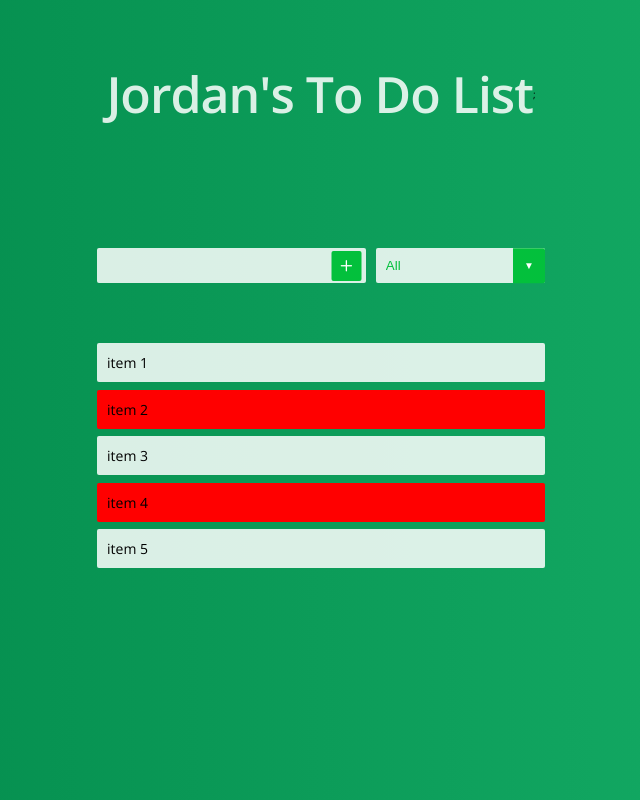
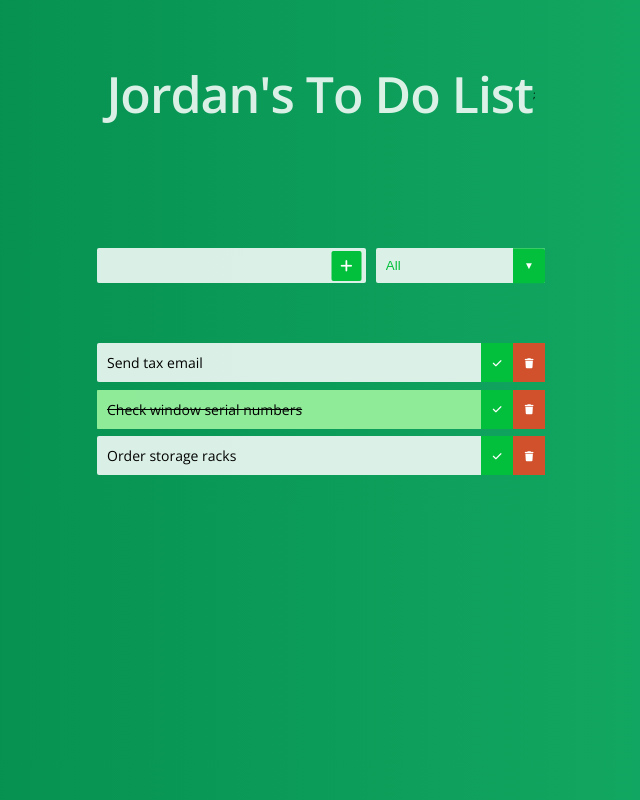
Before and after one commit to j-hutchison/react-todolist, a React (Create React App) app: page / in a window 1280 px wide. Shown: the whole page, without its empty margins (319-959 px from the left). Built offline with nearby package versions, Linux system fonts and the light colour scheme.

Commit message:
Added add and remove functionality

```diff
--- a/src/App.js
+++ b/src/App.js
@@ -1,16 +1,64 @@
+import React, { useState } from "react";
+
 import "./App.css";
 import Header from "./components/Header";
 import MenuBar from "./components/MenuBar";
 import ToDoList from "./components/todolist/ToDoList";
 
-import listData from "./data/DummyListData.json";
+import data from "./data/DummyListData.json";
 
 function App() {
+	const [listData, setListData] = useState(data);
+	const [listFilter, setListFilter] = useState();
+
+	const handleAddBtnClick = (name) => {
+		setListData(() => {
+			const newListItem = {
+				name: name,
+				complete: false,
+				key: Math.floor(Math.random() * 1000),
+			};
+			return [...listData, newListItem];
+		});
+	};
+
+	const handleFilterChange = (value) => {
+		setListFilter(() => {
+			return value;
+		});
+	};
+
+	const handleDeleteBtnClick = (index) => {
+		setListData(() => {
+			console.log(index);
+			let newData = [...listData];
+			newData.splice(index, 1);
+			return newData;
+		});
+	};
+
+	const handleCompletedBtnClick = (index, value) => {
+		setListData(() => {
+			console.log(index, value);
+			let newData = [...listData];
+			newData[index] = { name: listData[index].name, complete: value };
+			return newData;
+		});
+	};
+
 	return (
 		<div className="app">
 			<Header></Header>
-			<MenuBar></MenuBar>
-			<ToDoList todoList={listData}></ToDoList>
+			<MenuBar
+				onFilter={handleFilterChange}
+				onClick={handleAddBtnClick}
+			></MenuBar>
+			<ToDoList
+				todoList={listData}
+				filter={listFilter}
+				onClickComplete={handleCompletedBtnClick}
+				onClickDelete={handleDeleteBtnClick}
+			></ToDoList>
 		</div>
 	);
 }
--- a/src/components/MenuBar.js
+++ b/src/components/MenuBar.js
@@ -1,20 +1,48 @@
-import React from "react";
+import React, { useRef } from "react";
 import classes from "./MenuBar.module.css";
 import FormData from "../data/FormData.json";
 
 const MenuBar = (props) => {
+	const listItemInput = useRef();
+
+	const onAddBtnClick = () => {
+		console.log(listItemInput.current.value);
+		props.onClick(listItemInput.current.value);
+		listItemInput.current.value = "";
+	};
+
+	const onFilterChange = (e) => {
+		const [selectedOption] = e.target.selectedOptions;
+		const selectedOptionBool = selectedOption.dataset.booleanValue;
+
+		props.onFilter(selectedOptionBool);
+	};
+
 	return (
 		<div className={classes["menubar"]}>
 			<div className={classes["menubar-input-container"]}>
-				<input type="text" name="" id="" className={classes["menubar-input"]} />
-				<div className={classes["menubar-input-add"]}>
-					<i class="fa-regular fa-plus"></i>
+				<input
+					ref={listItemInput}
+					type="text"
+					name=""
+					id=""
+					className={classes["menubar-input"]}
+				/>
+				<div className={classes["menubar-input-add"]} onClick={onAddBtnClick}>
+					<i className="fa-solid fa-plus"></i>
 				</div>
 			</div>
 			<div className={classes["menubar-filter-container"]}>
-				<select className={classes["menubar-filter-selection"]}>
-					<option value="menubar-filter-option">All</option>
-					<option value="menubar-filter-option">Incomplete</option>
+				<select
+					className={classes["menubar-filter-selection"]}
+					onChange={onFilterChange}
+				>
+					<option className="menubar-filter-option" data-boolean-value="true">
+						All
+					</option>
+					<option className="menubar-filter-option" data-boolean-value="false">
+						Incomplete
+					</option>
 				</select>
 			</div>
 		</div>
--- a/src/components/todolist/ToDoList.js
+++ b/src/components/todolist/ToDoList.js
@@ -5,11 +5,25 @@ import ToDoListItem from "./ToDoListItem";
 const ToDoList = (props) => {
 	return (
 		<ul className={classes["todolist"]}>
-			{props.todoList.map((el, index) => {
-				return (
-					<ToDoListItem name={el.name} complete={el.complete}></ToDoListItem>
-				);
-			})}
+			{props.todoList
+				.filter((el) => {
+					if (!props.filter) {
+						if (!el.complete) return el;
+					}
+					return el;
+				})
+				.map((el, index) => {
+					return (
+						<ToDoListItem
+							key={el.key}
+							name={el.name}
+							complete={el.complete}
+							index={index}
+							onClickComplete={props.onClickComplete}
+							onClickDelete={props.onClickDelete}
+						></ToDoListItem>
+					);
+				})}
 		</ul>
 	);
 };
--- a/src/components/todolist/ToDoListItem.js
+++ b/src/components/todolist/ToDoListItem.js
@@ -1,16 +1,52 @@
-import React from "react";
+import React, { useEffect, useState } from "react";
 import classes from "./ToDoListItem.module.css";
 
 const ToDoListItem = (props) => {
+	const [isDeleted, setIsDeleted] = useState(false);
+
+	const handleCompletedButtonClick = () => {
+		const newCompletedValue = props.complete ? false : true;
+		props.onClickComplete(props.index, newCompletedValue);
+	};
+
+	const handleDeleteButtonClick = () => {
+		setIsDeleted(() => true);
+		setTimeout(() => {
+			props.onClickDelete(props.index);
+		}, 1000);
+	};
+
 	return (
 		<li
 			className={
-				props.complete
-					? `${classes["todolist-item--active"]} ${classes["todolist-item"]}`
-					: classes["todolist-item"]
+				!isDeleted
+					? `${classes["todolist-item"]}`
+					: `${classes["todolist-item"]} ${classes["todolist-item-deleted"]}`
 			}
 		>
-			{props.name}
+			<p
+				className={
+					props.complete
+						? `${classes["todolist-item--active"]} ${classes["todolist-item-text"]}`
+						: classes["todolist-item-text"]
+				}
+			>
+				{props.name}
+			</p>
+			<div className={classes["todolist-item-buttons"]}>
+				<span
+					className={`${classes["todolist-item-green"]} ${classes["todolist-item-btn"]}`}
+					onClick={handleCompletedButtonClick}
+				>
+					<i className="fa-solid fa-check"></i>
+				</span>
+				<span
+					className={`${classes["todolist-item-red"]} ${classes["todolist-item-btn"]}`}
+					onClick={handleDeleteButtonClick}
+				>
+					<i className="fa-solid fa-trash"></i>
+				</span>
+			</div>
 		</li>
 	);
 };
--- a/src/components/todolist/ToDoListItem.module.css
+++ b/src/components/todolist/ToDoListItem.module.css
@@ -1,21 +1,71 @@
 :root {
 	---green-primary: #03c03c;
+	---green-primary-hover: rgba(3, 192, 60, 0.8);
+	---red-orange: rgba(209, 81, 45, 1);
+	---green-dark-hover: rgba(1, 135, 73, 0.8);
+	---red-orange-hover: rgba(209, 81, 45, 0.8);
 	---white-grey: rgba(255, 255, 255, 0.85);
+	---white-grey-faded: #80eb89d3;
 }
 
 .todolist-item {
+	display: flex;
+	width: 100%;
+	justify-content: space-between;
 	background-color: var(---white-grey);
+	margin-bottom: 0.75rem;
 	border-radius: 2px;
+}
+
+.todolist-item-deleted {
+	background-color: var(---red-orange);
+	transform: rotate(10deg) translate(-100px, 200px);
+	opacity: 0.2;
+	transition: all 1s;
+}
+
+.todolist-item-text {
+	flex-grow: 1;
 	padding: 1rem;
-	margin-bottom: 0.75rem;
-
 	font-size: 1.4rem;
+	overflow: hidden;
 }
 
 .todolist-item--active {
-	background-color: red;
+	text-decoration: line-through;
+	background-color: var(---white-grey-faded);
 }
 
 .todolist-item:last-of-type {
 	margin-bottom: none;
 }
+
+.todolist-item-buttons {
+	display: flex;
+}
+.todolist-item-btn {
+	display: flex;
+	align-items: center;
+	justify-content: center;
+	color: #fff;
+
+	width: 3.2rem;
+	cursor: pointer;
+}
+
+.todolist-item-green {
+	background-color: var(---green-primary);
+}
+.todolist-item-green:hover,
+.todolist-item-green:active {
+	background-color: var(---green-primary-hover);
+}
+
+.todolist-item-red {
+	background-color: var(---red-orange);
+}
+
+.todolist-item-red:hover,
+.todolist-item-red:active {
+	background-color: var(---red-orange-hover);
+}
--- a/src/data/DummyListData.json
+++ b/src/data/DummyListData.json
@@ -1,22 +1,17 @@
 [
 	{
-		"name": "item 1",
-		"complete": false
+		"name": "Send tax email",
+		"complete": false,
+		"key": 1
 	},
 	{
-		"name": "item 2",
-		"complete": true
+		"name": "Check window serial numbers",
+		"complete": true,
+		"key": 2
 	},
 	{
-		"name": "item 3",
-		"complete": false
-	},
-	{
-		"name": "item 4",
-		"complete": true
-	},
-	{
-		"name": "item 5",
-		"complete": false
+		"name": "Order storage racks",
+		"complete": false,
+		"key": 3
 	}
 ]
```
